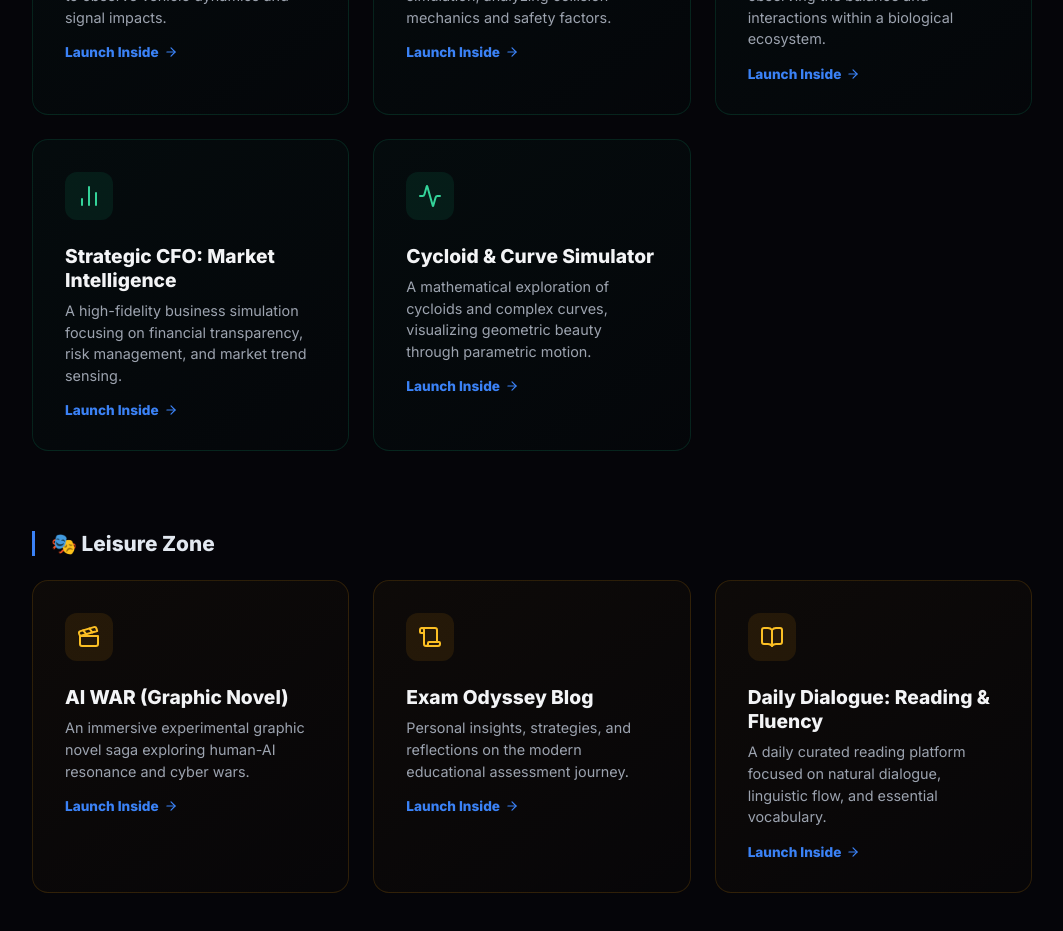
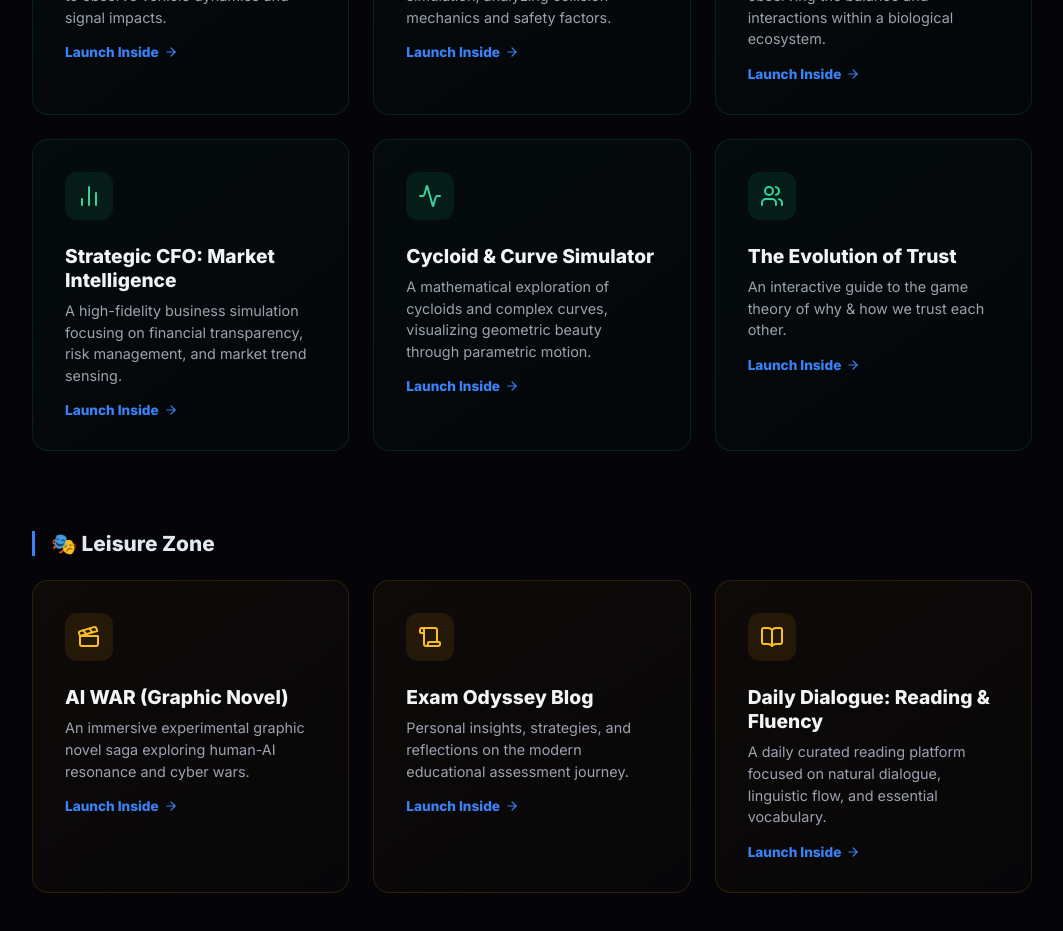
Before and after one commit to toydogcat/luna-ai, a React (Vite) app: page / in a window 1280 px wide. Shown: the part 4000-4931 px from the top of the page, without its empty margins (58-1121 px from the left). Built offline with nearby package versions, Linux system fonts and the light colour scheme.

Commit message:
feat: add 'The Evolution of Trust' project with English and Chinese translations

```diff
--- a/src/App.jsx
+++ b/src/App.jsx
@@ -191,6 +191,12 @@ const PROJECT_CATEGORIES = [
         translationKey: 'projects.simCycloid',
         url: 'https://toydogcat.github.io/sim-cycloid/',
         icon: <Activity size={24} />
+      },
+      {
+        id: 'sim-trust-evolution',
+        translationKey: 'projects.simTrustEvolution',
+        url: 'https://toydogcat.github.io/sim-trust-evolution/',
+        icon: <Users size={24} />
       }
     ]
   },
--- a/src/i18n.js
+++ b/src/i18n.js
@@ -169,6 +169,10 @@ const resources = {
         simCycloid: {
           title: 'Cycloid & Curve Simulator',
           desc: 'A mathematical exploration of cycloids and complex curves, visualizing geometric beauty through parametric motion.'
+        },
+        simTrustEvolution: {
+          title: 'The Evolution of Trust',
+          desc: 'An interactive guide to the game theory of why & how we trust each other.'
         },
         cognitiveAssessment: {
           title: 'AI Cognitive Assessment',
@@ -381,6 +385,10 @@ const resources = {
           title: '擺線與曲線模擬器',
           desc: '探索擺線與複雜曲線的數學之美，透過參數化運動視覺化幾何軌跡。'
         },
+        simTrustEvolution: {
+          title: '信任的演化',
+          desc: '一個關於博弈論的互動式指南，探索我們為什麼以及如何相互信任。'
+        },
         cognitiveAssessment: {
           title: '認知功能輔助篩檢系統',
           desc: '專業臨床輔照版。整合台灣本土 MMSE、MoCA、畫鐘測驗 (CDT) 與 CASI，並搭配 Gemini 智慧合成評估報告。'
```
